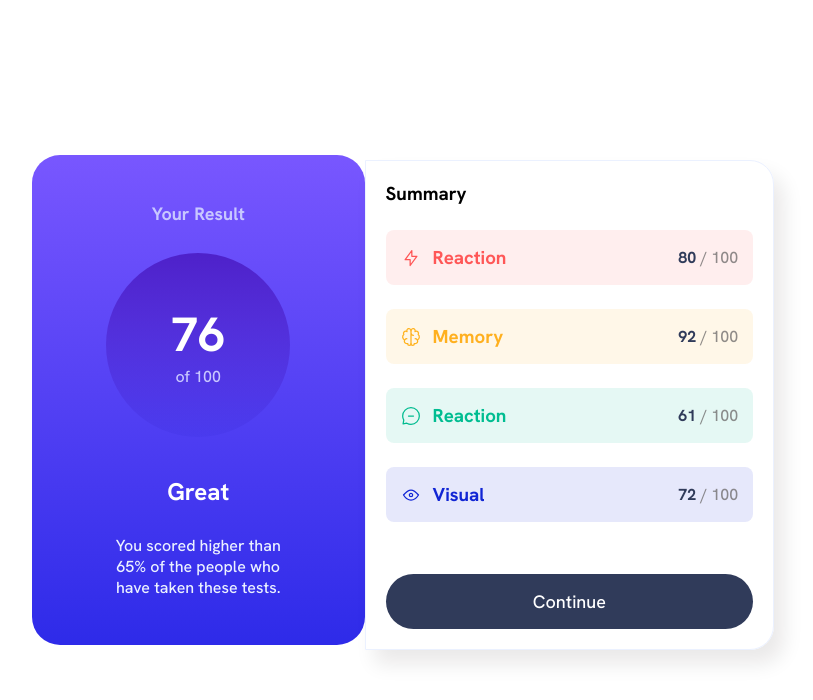
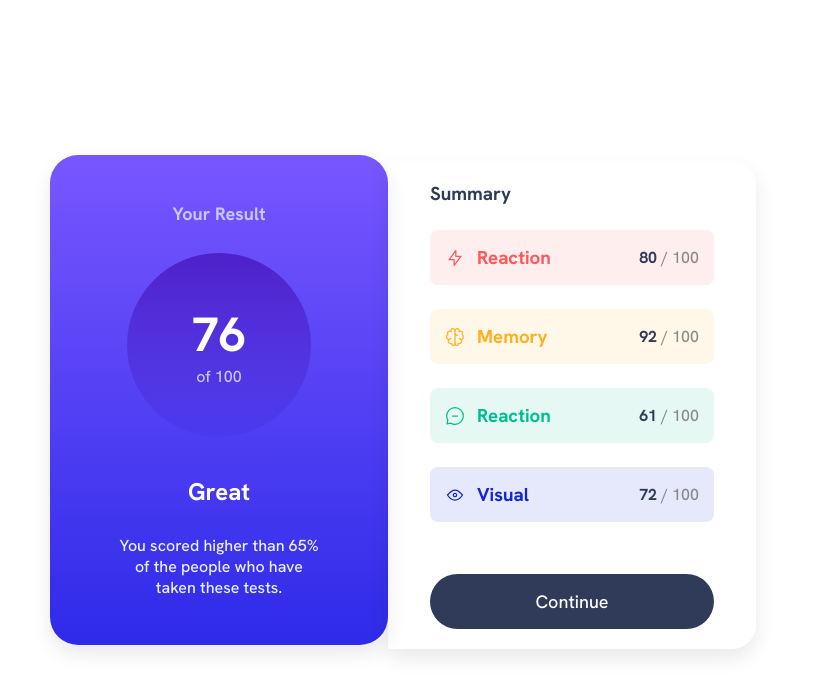
Before and after one commit to edtwelve/Results-summary-component, a plain HTML site: page index.html in a window 1280 px wide. Shown: the whole page, without its empty margins (237-1050 px from the left). Drawn offline with Linux system fonts and the light colour scheme.

Commit message:
adjust styles, particularly shadows, widths and title color for the score breakdown

```diff
--- a/desktop.css
+++ b/desktop.css
@@ -40,9 +40,11 @@
 .score-section {
     border-radius: 28px;
     justify-content: space-around;
-    width: 26%;
+    /*width: 26%;*/
+    max-width: 338px;
     padding: 25px 0;
     height: 490px;
+    box-shadow: 0px 9px 20px 0px rgb(18 12 12 / 9%);
 }
 
 .score {
@@ -51,9 +53,13 @@
 }
 
 .score-breakdown {
-    padding: 20px;
-    border: var(--pale-blue) 1px solid;
-    width: 32%;
-    box-shadow: 10px 14px 20px 0px rgb(18 12 12 / 9%);
+    padding-left: 42px;
+    padding-right: 42px;
+    min-width: 23em;
+    box-shadow: 0px 9px 20px 0px rgb(18 12 12 / 9%);
     border-radius: 0 24px 24px 0;
 }
+
+.score-breakdown__title {
+    color: var(--dark-gray-blue);
+}
```
